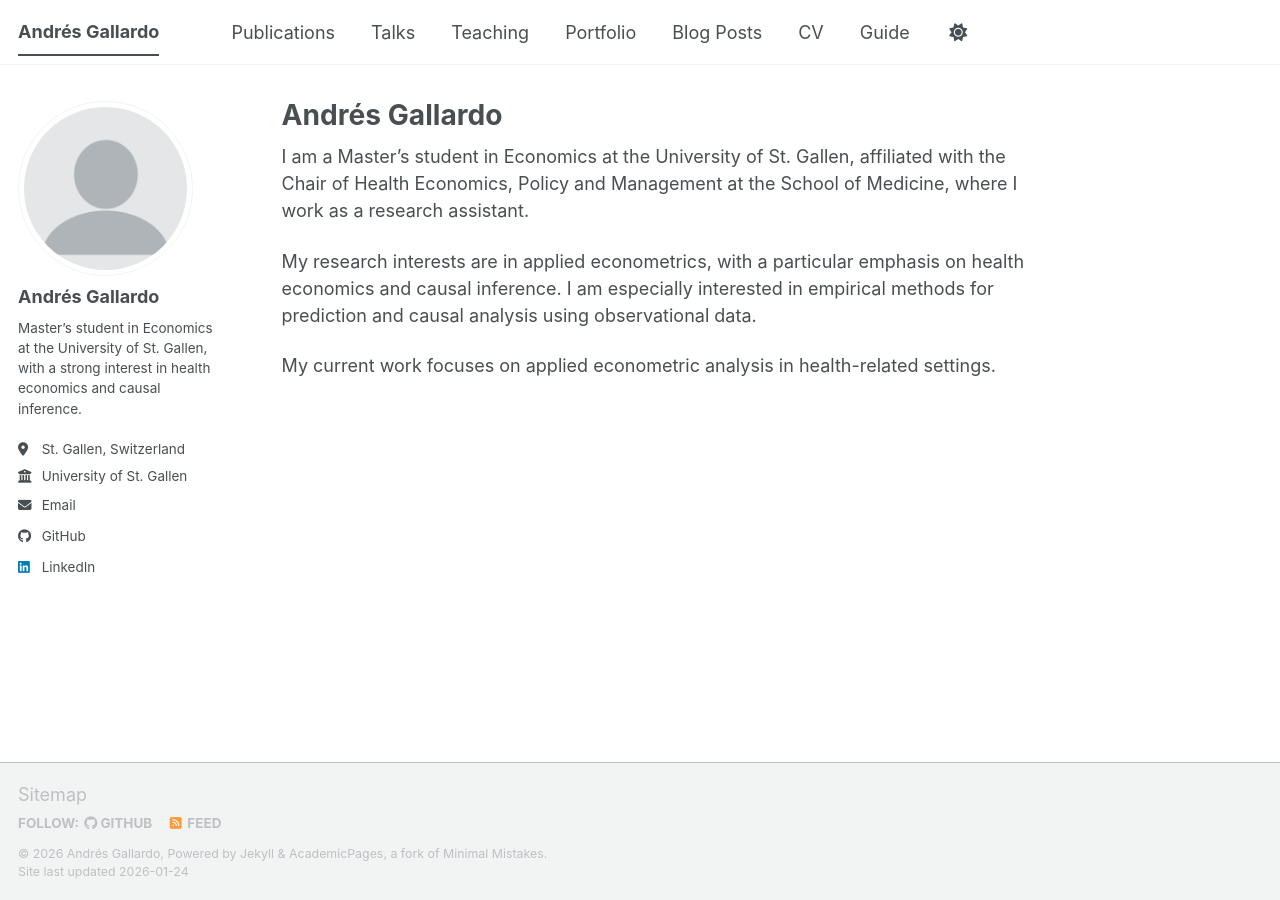
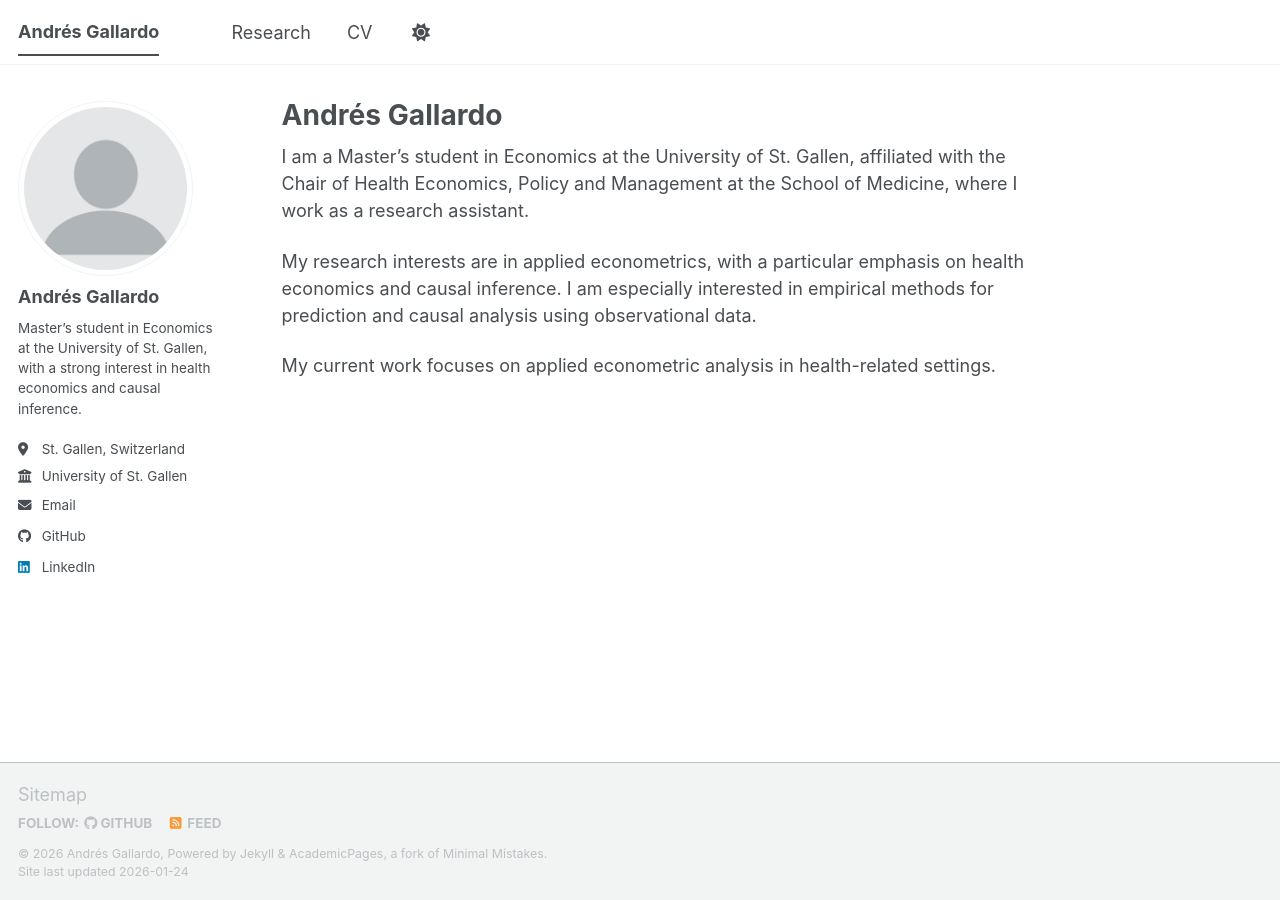
Before and after one commit to andresgallardoaguero/andresgallardoaguero.github.io, a Jekyll site: the page built from _pages/about.md, in a window 1280 px wide. Built offline with Jekyll 4.4.1, drawn with Linux system fonts in a browser that asks for light colours; a script bundle is joined from its source files by our own code; library files that are not in the unit come from our copies.

Commit message:
Update navigation.yml
Simplify navigation menu

```diff
--- a/_data/navigation.yml
+++ b/_data/navigation.yml
@@ -8,26 +8,8 @@
 #      Markdown formatted page while the second is generated using JSON.
 
 main:
-  - title: "Publications"
-    url: /publications/
-
-  - title: "Talks"
-    url: /talks/
-
-  - title: "Teaching"
-    url: /teaching/
-
-  - title: "Portfolio"
-    url: /portfolio/
-
-  - title: "Blog Posts"
-    url: /year-archive/
+  - title: "Research"
+    url: /research/
 
   - title: "CV"
     url: /cv/
-
-  # - title: "CV"
-  #   url: /cv-json/
-
-  - title: "Guide"
-    url: /markdown/
```
